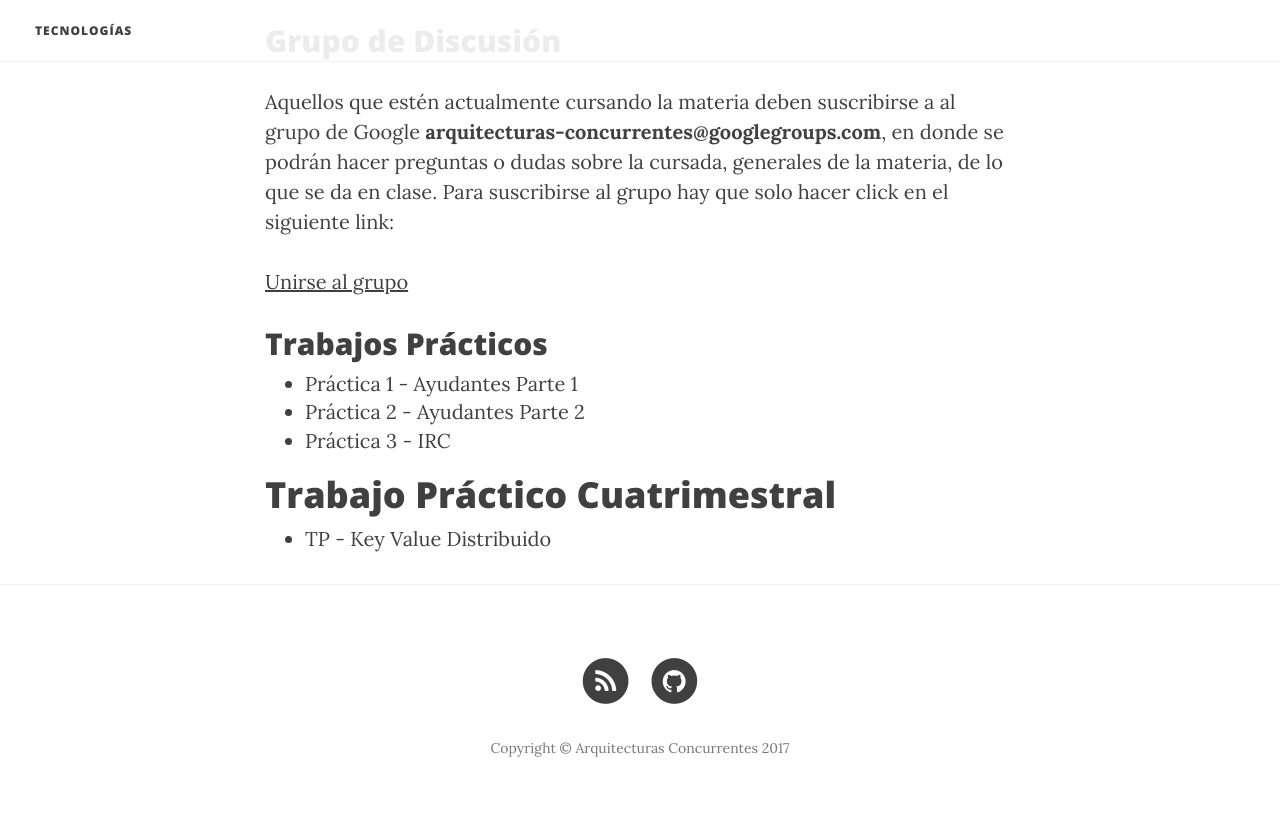
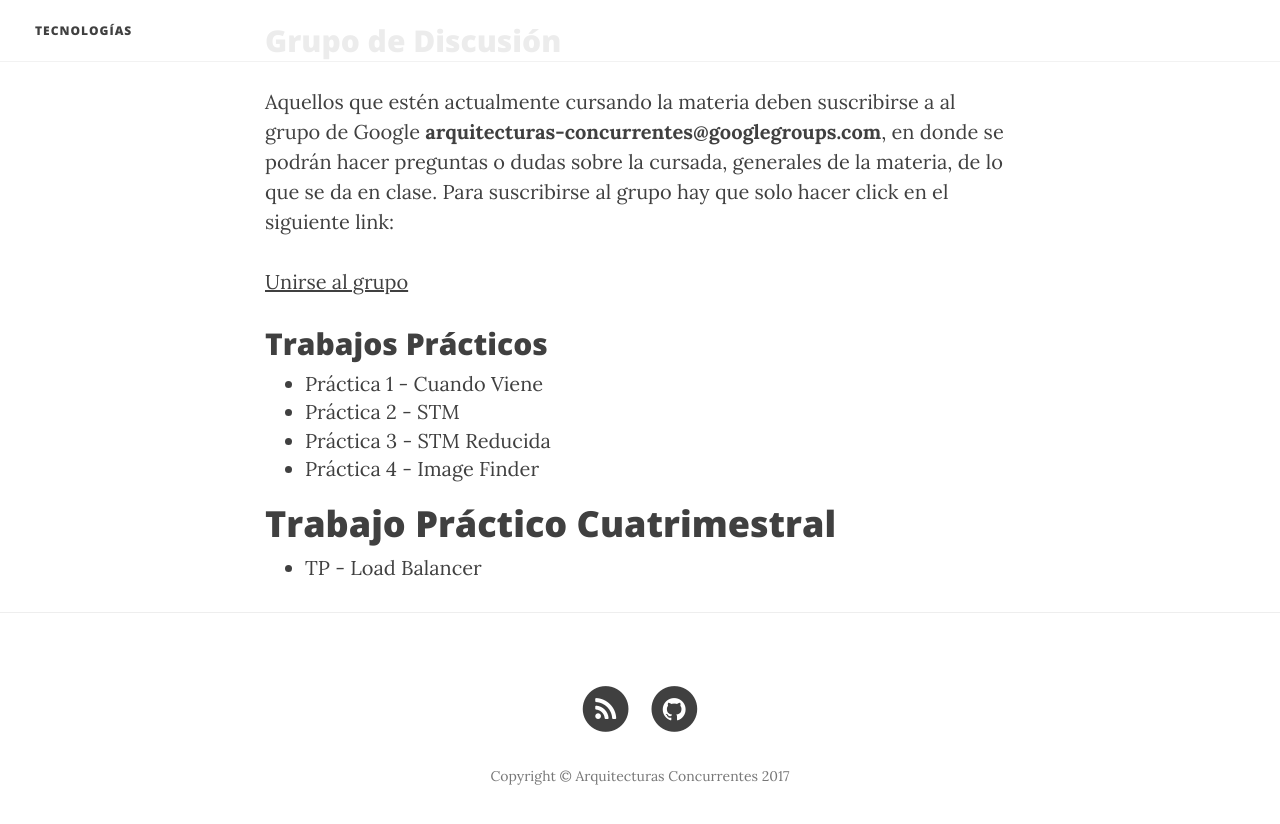
Before and after one commit to arquitecturas-concurrentes/arquitecturas-concurrentes.github.io, a Jekyll site: the page built from cusada.md, in a window 1280 px wide and 900 px high, scrolled down 2369 px, cut to the strip 48-872 px from the top of the window. Built offline with Jekyll 4.4.1, drawn with Linux system fonts in a browser that asks for light colours; nearby versions of some CDN libraries.

Commit message:
update TP

```diff
--- a/cusada.md
+++ b/cusada.md
@@ -29,10 +29,11 @@ hacer preguntas o dudas sobre la cursada, generales de la materia, de lo que se
 
 ## Trabajos Prácticos
 
-* [Práctica 1 - Ayudantes Parte 1](https://docs.google.com/document/d/1j7agLiiWzoOAY3cmF2uevn8fvyrG0oDm0SzBkQru6A4/pub)
-* [Práctica 2 - Ayudantes Parte 2](https://docs.google.com/document/d/1kykd-abdpoySCCRq28lo4p5FmSvorxFveFXcqAQU0ig/edit)
-* [Práctica 3 - IRC](https://docs.google.com/document/d/1KiFR3stOFVJqpOnEU9NCCyhONzbkD8aBWRjRbnax_Us/edit?usp=sharing)
+* [Práctica 1 - Cuando Viene](https://github.com/arquitecturas-concurrentes/practica_cps_promises_cuando_viene)
+* [Práctica 2 - STM ](https://github.com/arquitecturas-concurrentes/iasc-lista-alumnos-practica-haskell)
+* [Práctica 3 - STM Reducida ](https://github.com/arquitecturas-concurrentes/iasc-stm-rehs)
+* [Práctica 4 - Image Finder](https://github.com/arquitecturas-concurrentes/iasc-elixir-image-finder)
 
 # Trabajo Práctico Cuatrimestral
 
-* [TP - Key Value Distribuido](https://docs.google.com/document/d/15PfQe50dUqsrg-ClQTf7x7dBaR_UMHSrUvXXqqJlmlY/edit?usp=sharing)
+* [TP - Load Balancer](https://docs.google.com/document/d/1hGKI62Sm0U0BmGuITR31SfEJEYz6LRKKzl7ptXFOrxA/pub)
```
